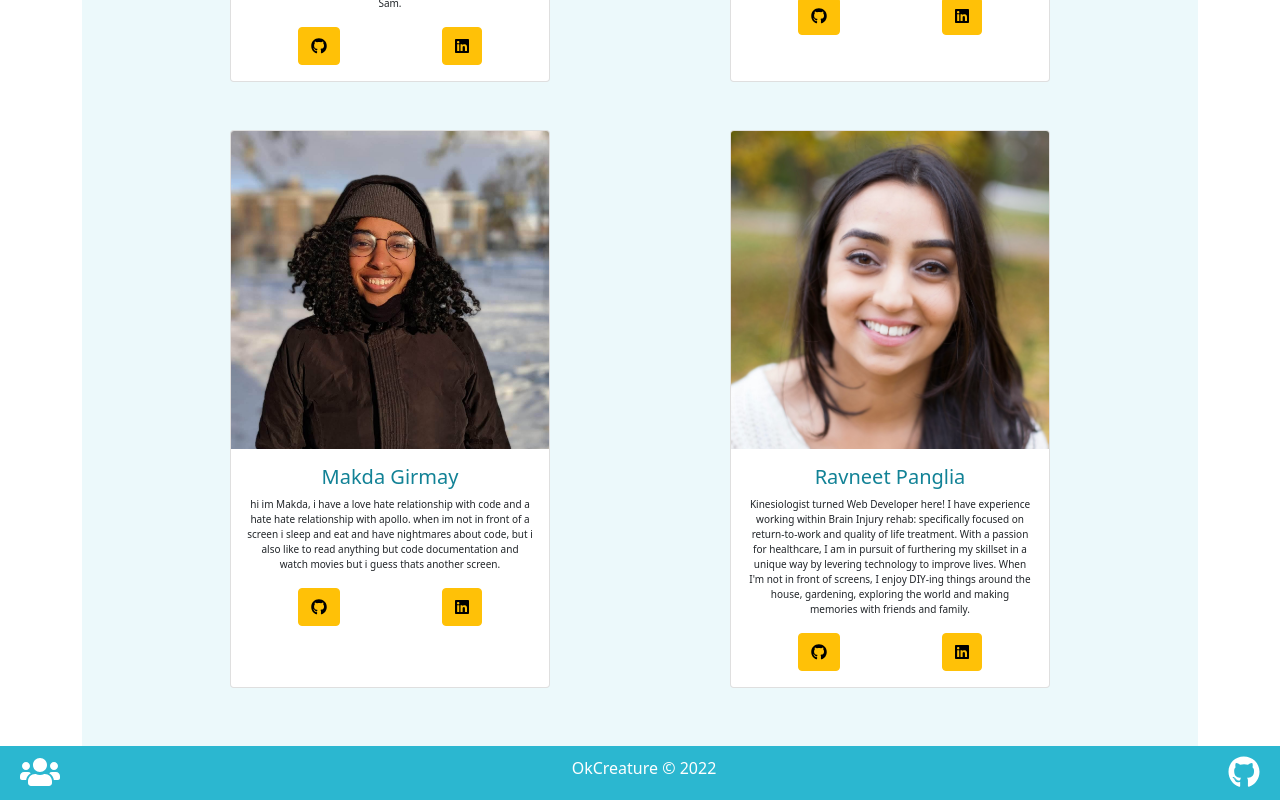
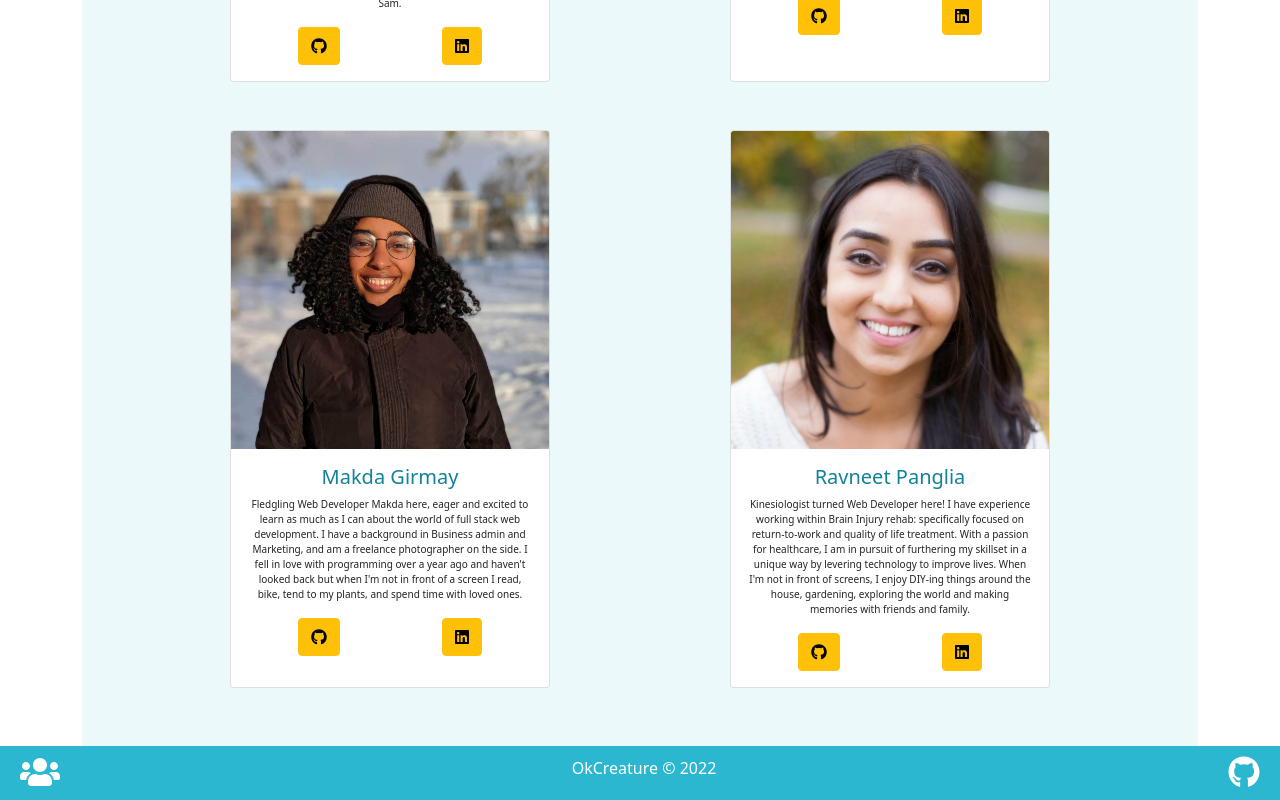
Before and after one commit to felicitybrammer/pet-matcher, a React (Create React App) app in the folder client/: page /about in a window 1280 px wide. Shown: the part 706-1506 px from the top of the page. Built offline with nearby package versions, Linux system fonts and the light colour scheme.

Commit message:
makdas burb updated

```diff
--- a/client/src/pages/Creators.js
+++ b/client/src/pages/Creators.js
@@ -57,8 +57,7 @@
                     <Card.Body className="cardBody">
                         <Card.Title className="creatorTitle">Makda Girmay</Card.Title>
                         <Card.Text style={{ fontSize: "10px" }}>
-                        hi im Makda, i have a love hate relationship with code and a hate hate relationship with apollo. when im not in front of a screen i sleep and eat and have nightmares about code, but i also like to read anything but code documentation and watch movies but i guess thats another screen.
-                        </Card.Text>
+                        Fledgling Web Developer Makda here, eager and excited to learn as much as I can about the world of full stack web development. I have a background in Business admin and Marketing, and am a freelance photographer on the side. I fell in love with programming over a year ago and haven't looked back but  when I'm not in front of a screen I read, bike, tend to my plants, and spend time with loved ones.                        </Card.Text>
                         <div style={{ display: 'flex', justifyContent: 'space-around' }}>
                             <Button variant="warning" icon={faGithub} href="https://github.com/maks-pixel" target="_blank" rel="noreferrer"><FontAwesomeIcon icon={faGithub} /></Button>
                             <Button variant="warning" icon={faLinkedin} href="https://www.linkedin.com/in/makda-girmay-a8b937b0/" target="_blank" rel="noreferrer"><FontAwesomeIcon icon={faLinkedin} /></Button>
```
